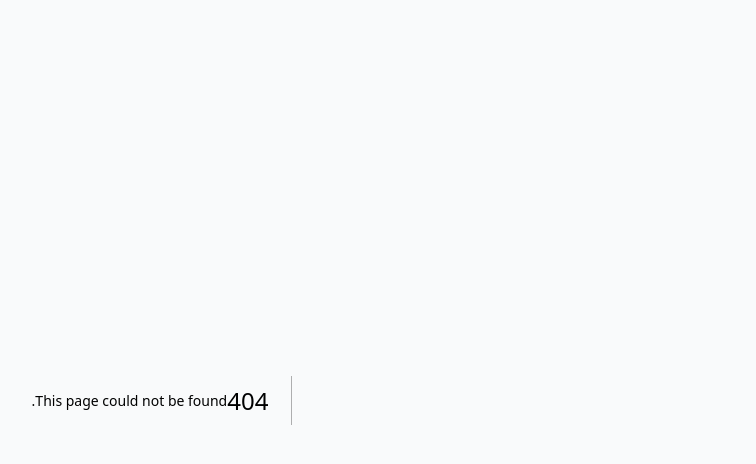
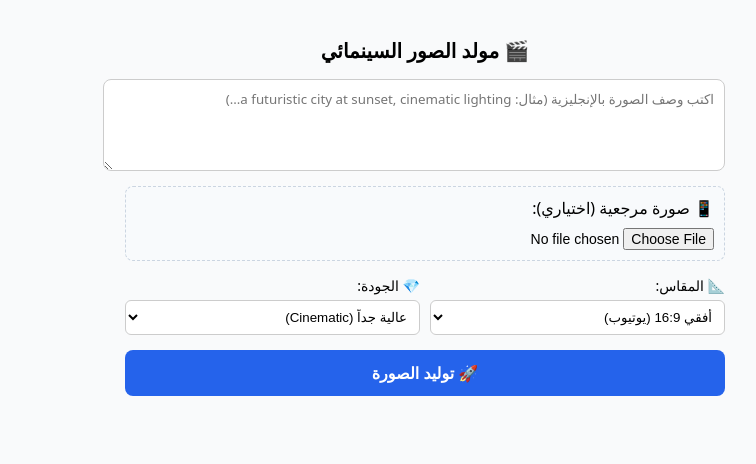
Before and after one commit to khalididouaksim-commits/ai-creator-tools, a Next.js app: page /tools/image-generator in a window 1280 px wide. Before the commit this address had no page. Shown: the top 464 px of the page, without its empty margins (510-1266 px from the left). Built offline with nearby package versions, Linux system fonts and the light colour scheme.

Commit message:
update page.js

```diff
--- /dev/null
+++ b/app/tools/image-generator/page.js
@@ -0,0 +1,169 @@
+"use client";
+import { useState } from "react";
+
+export default function ImageGenerator() {
+  const [prompt, setPrompt] = useState("");
+  const [aspectRatio, setAspectRatio] = useState("16:9");
+  const [quality, setQuality] = useState("high");
+  const [refUrl, setRefUrl] = useState("");
+  const [imageUrl, setImageUrl] = useState(null);
+  const [loading, setLoading] = useState(false);
+  const [uploading, setUploading] = useState(false);
+
+  // رفع صورة مرجعية من الهاتف والحصول على رابط عام
+  const handleFileChange = async (e) => {
+    const file = e.target.files[0];
+    if (!file) return;
+
+    setUploading(true);
+    const localUrl = URL.createObjectURL(file);
+    setRefUrl(localUrl);
+
+    try {
+      const formData = new FormData();
+      formData.append("file", file);
+
+      const res = await fetch("https://file.io/?expires=1d", {
+        method: "POST",
+        body: formData,
+      });
+      const data = await res.json();
+
+      if (data?.success && data?.link) {
+        setRefUrl(data.link);
+      }
+    } catch (err) {
+      console.log("Upload error:", err);
+    }
+    setUploading(false);
+  };
+
+  // توليد الصورة عبر Pollinations.ai
+  const generate = () => {
+    const text = prompt.trim();
+    if (!text) {
+      alert("الرجاء كتابة وصف للصورة أولاً!");
+      return;
+    }
+
+    if (uploading) {
+      alert("يرجى الانتظار حتى يكتمل رفع الصورة المرجعية");      return;
+    }
+
+    setLoading(true);
+    setImageUrl(null);
+
+    // تحديد الأبعاد حسب النسبة المختارة
+    let width = 1024, height = 1024;
+    if (aspectRatio === "16:9") { width = 1280; height = 720; }
+    else if (aspectRatio === "9:16") { width = 720; height = 1280; }
+
+    // إضافة كلمات تحسين الجودة للبرومبت
+    let finalPrompt = text;
+    if (quality === "high") {
+      finalPrompt += ", 8k resolution, highly detailed, cinematic lighting, photorealistic, masterwork";
+    }
+
+    // بناء الرابط النهائي
+    let params = `?width=${width}&height=${height}&nologo=true&enhance=true&seed=${Math.random()}`;
+    if (refUrl && refUrl.startsWith("https://")) {
+      params += `&image=${encodeURIComponent(refUrl)}`;
+    }
+
+    const url = `https://image.pollinations.ai/prompt/${encodeURIComponent(finalPrompt)}${params}`;
+    setImageUrl(url);
+  };
+
+  // تحميل الصورة بجودة كاملة (حل متوافق مع جميع المتصفحات)
+  const downloadImage = async () => {
+    if (!imageUrl) return;
+    try {
+      const response = await fetch(imageUrl);
+      const blob = await response.blob();
+      const blobUrl = window.URL.createObjectURL(blob);
+      const link = document.createElement("a");
+      link.href = blobUrl;
+      link.download = `ai-image-${Date.now()}.png`;
+      document.body.appendChild(link);
+      link.click();
+      document.body.removeChild(link);
+      window.URL.revokeObjectURL(blobUrl);
+    } catch (error) {
+      window.open(imageUrl, "_blank");
+    }
+  };
+
+  return (
+    <main style={{ padding: "20px", maxWidth: "600px", margin: "0 auto", fontFamily: "system-ui, sans-serif", direction: "rtl" }}>
+      <h2 style={{ fontSize: "20px", marginBottom: "15px", textAlign: "center" }}>🎬 مولد الصور السينمائي</h2>
+            {/* حقل وصف الصورة */}
+      <textarea
+        placeholder="اكتب وصف الصورة بالإنجليزية (مثال: a futuristic city at sunset, cinematic lighting...)"
+        value={prompt}
+        onChange={(e) => setPrompt(e.target.value)}
+        style={{ width: "100%", padding: "10px", borderRadius: "8px", border: "1px solid #ccc", marginBottom: "10px", minHeight: "70px", fontFamily: "inherit" }}
+      />
+
+      {/* رفع صورة مرجعية */}
+      <div style={{ marginBottom: "15px", padding: "10px", backgroundColor: "#f8fafc", borderRadius: "8px", border: "1px dashed #cbd5e1" }}>
+        <label style={{ display: "block", marginBottom: "8px", fontWeight: "500" }}>📱 صورة مرجعية (اختياري):</label>
+        <input type="file" accept="image/*" onChange={handleFileChange} style={{ fontSize: "14px" }} />
+        {refUrl && (
+          <img src={refUrl} alt="Reference" style={{ marginTop: "8px", maxWidth: "100%", maxHeight: "150px", borderRadius: "6px", objectFit: "cover" }} />
+        )}
+      </div>
+
+      {/* خيارات الأبعاد والجودة */}
+      <div style={{ display: "flex", gap: "10px", marginBottom: "15px" }}>
+        <div style={{ flex: 1 }}>
+          <label style={{ display: "block", marginBottom: "5px", fontSize: "14px" }}>📐 المقاس:</label>
+          <select value={aspectRatio} onChange={(e) => setAspectRatio(e.target.value)} style={{ width: "100%", padding: "8px", borderRadius: "6px", border: "1px solid #ccc", backgroundColor: "#fff" }}>
+            <option value="16:9">أفقي 16:9 (يوتيوب)</option>
+            <option value="9:16">عمودي 9:16 (Short/Reels)</option>
+            <option value="1:1">مربع 1:1 (إنستغرام)</option>
+          </select>
+        </div>
+        <div style={{ flex: 1 }}>
+          <label style={{ display: "block", marginBottom: "5px", fontSize: "14px" }}>💎 الجودة:</label>
+          <select value={quality} onChange={(e) => setQuality(e.target.value)} style={{ width: "100%", padding: "8px", borderRadius: "6px", border: "1px solid #ccc", backgroundColor: "#fff" }}>
+            <option value="high">عالية جداً (Cinematic)</option>
+            <option value="standard">عادية (Standard)</option>
+          </select>
+        </div>
+      </div>
+
+      {/* زر التوليد */}
+      <button
+        onClick={generate}
+        disabled={loading || uploading}
+        style={{
+          width: "100%", padding: "12px",
+          backgroundColor: (loading || uploading) ? "#9ca3af" : "#2563eb",
+          color: "#fff", border: "none", borderRadius: "8px",
+          fontSize: "16px", cursor: (loading || uploading) ? "not-allowed" : "pointer",
+          fontWeight: "bold", fontFamily: "inherit"
+        }}
+      >
+        {uploading ? "⏳ جاري رفع المرجع..." : loading ? "⏳ جاري التوليد..." : "🚀 توليد الصورة"}
+      </button>
+      {/* عرض النتيجة وزر التحميل */}
+      {imageUrl && (
+        <div style={{ marginTop: "20px", textAlign: "center" }}>
+          <img
+            src={imageUrl}
+            alt="Generated"
+            onLoad={() => setLoading(false)}
+            onError={() => { alert("خطأ في جلب الصورة، حاول مجدداً"); setLoading(false); }}
+            style={{ maxWidth: "100%", borderRadius: "10px", boxShadow: "0 4px 10px rgba(0,0,0,0.1)" }}
+          />
+          <button
+            onClick={downloadImage}
+            style={{ display: "block", width: "100%", marginTop: "10px", padding: "10px 20px", backgroundColor: "#16a34a", color: "#fff", border: "none", borderRadius: "6px", fontWeight: "500", cursor: "pointer", fontSize: "15px", fontFamily: "inherit" }}
+          >
+            ⬇️ تحميل الصورة بالجودة الكاملة
+          </button>
+        </div>
+      )}
+    </main>
+  );
+}
```
